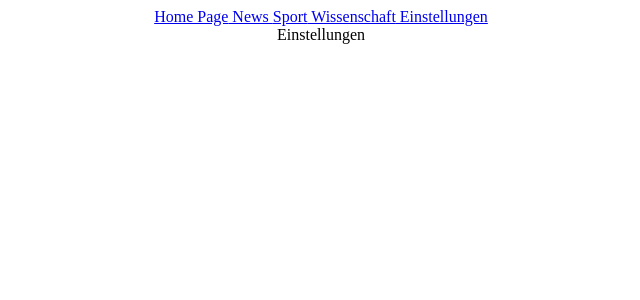
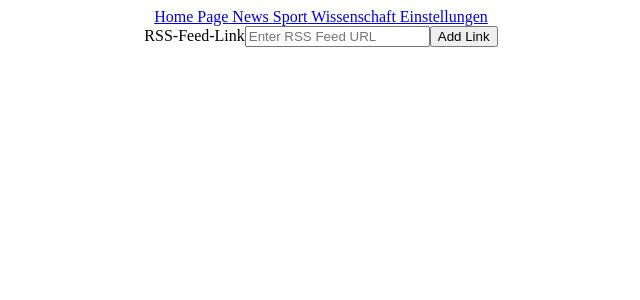
Before and after one commit to weirdo1400/RSS-Feed-Accumulator, a React (Create React App) app in the folder client/: page /einstellungen in a window 1280 px wide. Shown: the top 300 px of the page, without its empty margins (319-959 px from the left). Built offline with nearby package versions, Linux system fonts and the light colour scheme.

Commit message:
Added Einstellungen

```diff
--- a/client/src/pages/Einstellungen.js
+++ b/client/src/pages/Einstellungen.js
@@ -1,11 +1,24 @@
-import React from 'react'
+import React, { useState } from "react";
 
 function Einstellungen() {
+  const [rssLink, setRssLink] = useState("");
+
+  const add = () => {
+    console.log("Add");
+    console.log(rssLink);
+  };
+
   return (
-    <div>
-      Einstellungen
+    <div className="feedContainer">
+      <label>RSS-Feed-Link</label>
+      <input
+        type="text"
+        onChange={(event) => setRssLink(event.target.value)}
+        placeholder="Enter RSS Feed URL"
+      />
+      <button onClick={add}>Add Link</button>
     </div>
-  )
+  );
 }
 
-export default Einstellungen
+export default Einstellungen;
```
